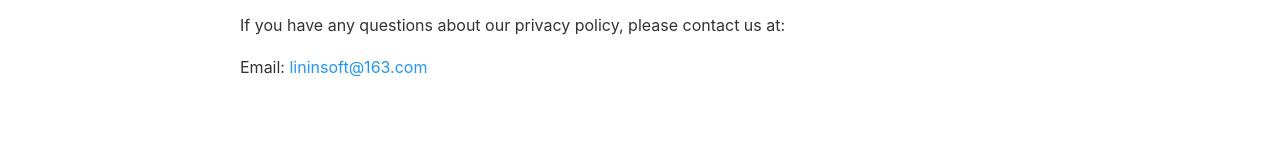
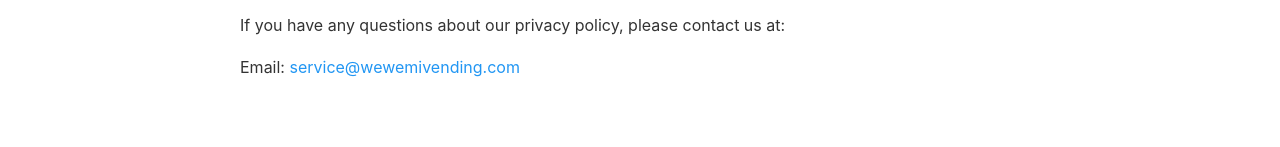
Before and after one commit to lininsoft/xlsvendse, a plain HTML site: page privacy.html in a window 1280 px wide. Shown: the part 2084-2231 px from the top of the page. Drawn offline with Linux system fonts and the light colour scheme.

Commit message:
Update privacy.html

```diff
--- a/privacy.html
+++ b/privacy.html
@@ -76,7 +76,7 @@
 
                     <h2>Contact Us</h2>
                     <p>If you have any questions about our privacy policy, please contact us at:</p>
-                    <p>Email: <a href="mailto:lininsoft@163.com">lininsoft@163.com</a></p>
+                     <p>Email: <a href="mailto:service@wewemivending.com">service@wewemivending.com</a></p>
                 </div>
             </div>
         </section>
```
